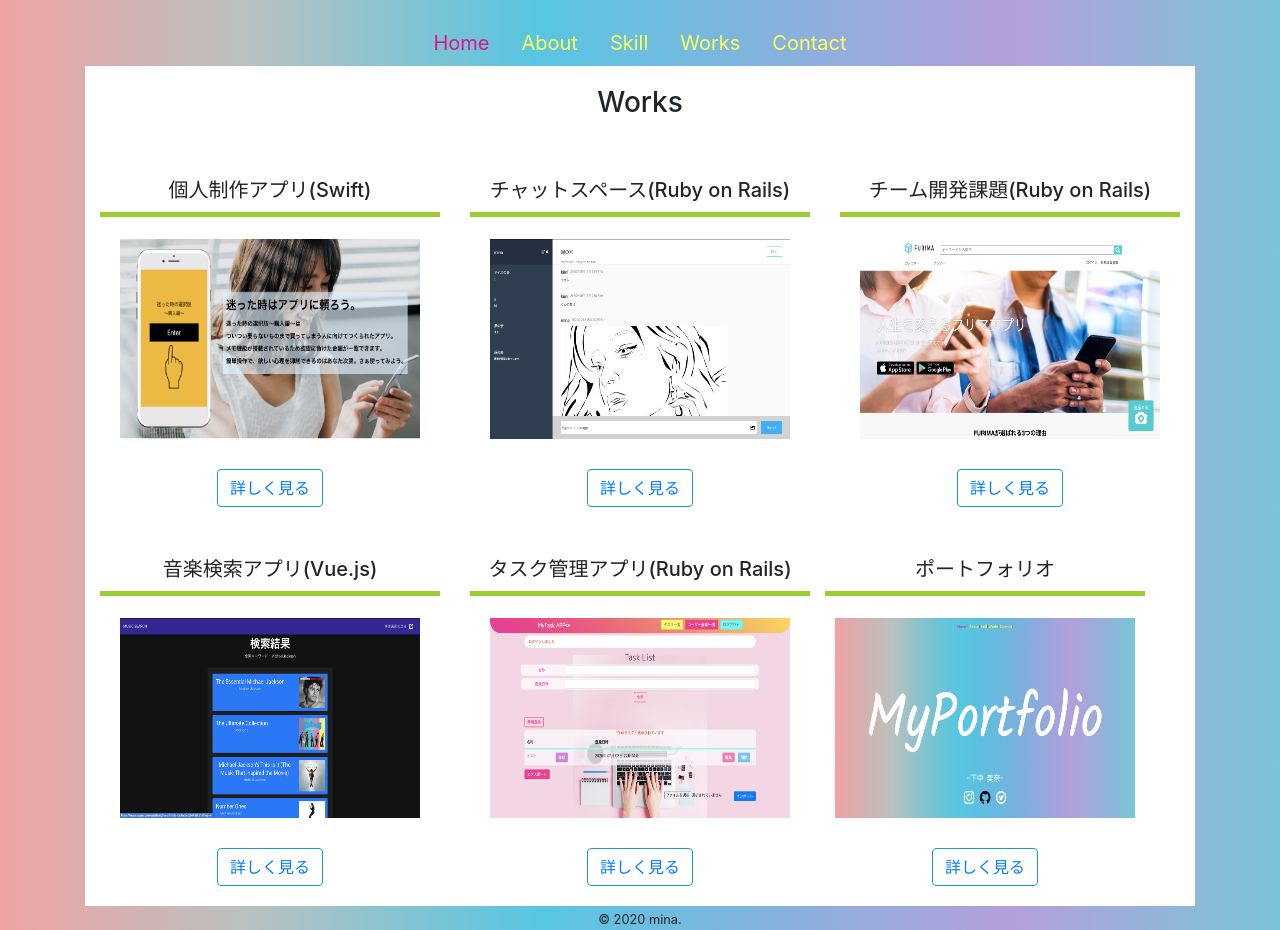
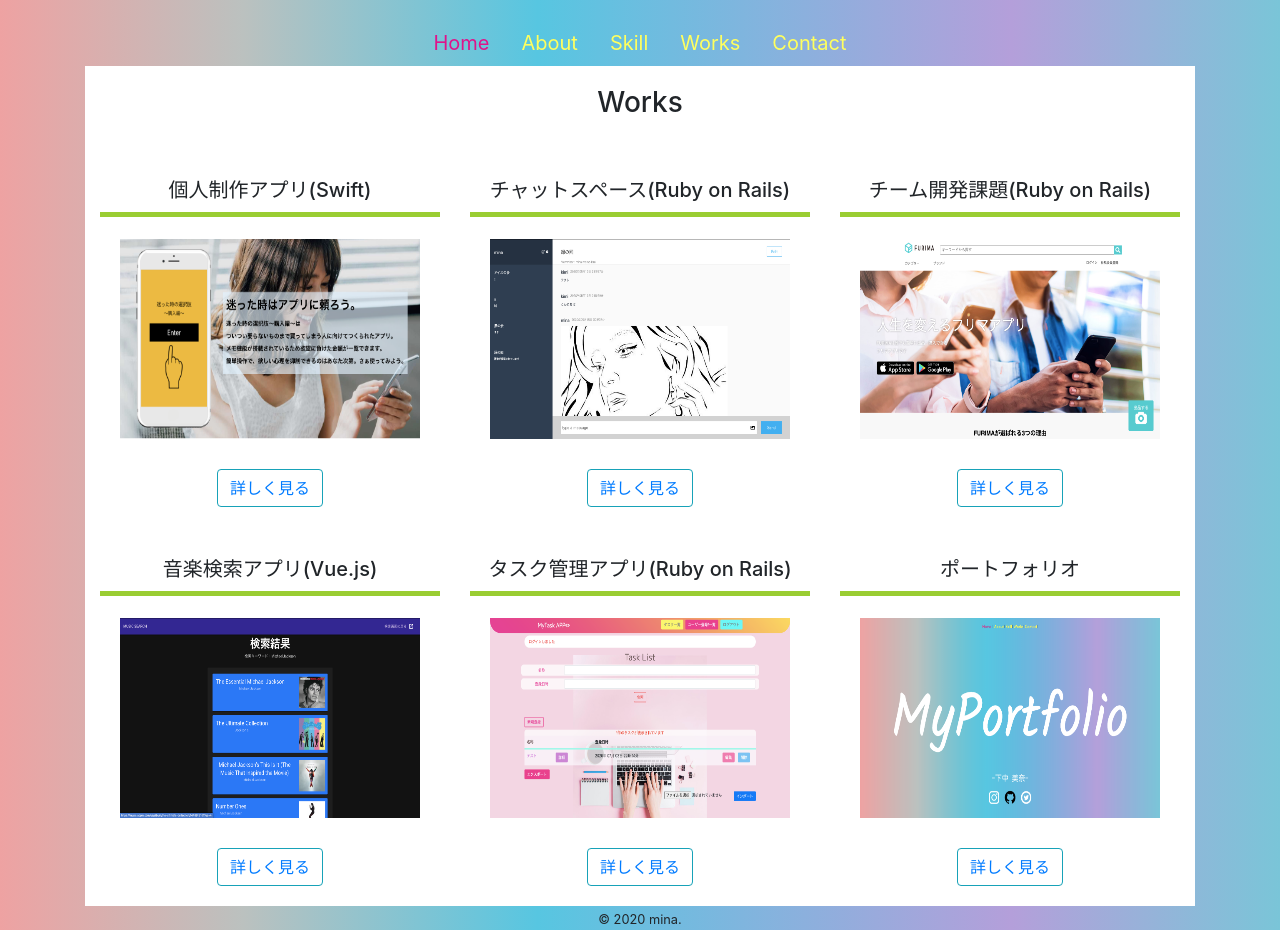
Before and after one commit to kao37/add-LandingPage, a PHP site: page /works.html in a window 1280 px wide. Run offline with PHP 8.4, Linux system fonts and the light colour scheme.

Commit message:
add-全てのリンク完了

```diff
--- a/works.html
+++ b/works.html
@@ -19,8 +19,7 @@
       <li class="nav-item"><a class="nav-link" id= "na2" href="contact.html" >Contact</a></li>    </ul>
     <div class="Works">
       <h3>Works</h3>
-
-          <div class="container">
+          <div class="container ">
             <div class="card-deck">
 <!-- 1枚目 -->
               <div class="col-sm-4">
@@ -59,7 +58,7 @@
                           <img src="image/works/チーム開発.png" class="box-img" width=300px height=200px >
                         </div>
                         <div>
-                      <button type="button" class="btn btn-outline-info" ><a href="https://github.com/kao37/fleamarket_sample_76b/blob/master/README.md">詳しく見る</a></button>
+                          <button type="button" class="btn btn-outline-info" ><a href="https://github.com/kao37/music-search/blob/master/README.md">詳しく見る</a></button>
                         </div>
                       </div>
                   </div>
@@ -78,7 +77,7 @@
                       </div>
                   </div>
               </div>
-  <!-- 2段目目 -->
+  <!-- 5枚目 -->
               <div class="col-sm-4">
                   <div class="panel panel-deafult">
                     <h5 class="card-title" >タスク管理アプリ(Ruby on Rails)</h5>
@@ -92,16 +91,16 @@
                       </div>
                   </div>
               </div>
-  <!-- 3枚目 -->
-              <div class="col-sm4">
+  <!-- 6枚目 -->
+              <div class="col-sm-4">
                   <div class="panel panel-deafult">
                     <h5 class="card-title">ポートフォリオ</h5>
                       <div class="panel-body">
                         <div class="img-box">
-                      <img src="image/works/05.png" class="box-img" width=300px height=200px alt="ポートフォリオ">
+                          <img src="image/works/ポートフォリオ.png" class="box-img" width=300px height=200px alt="ポートフォリオ">
                         </div>
                         <div>
-                      <button type="button" class="btn btn-outline-info"><a href="https://kaomarusan.herokuapp.com/">詳しく見る</a></button>
+                          <button type="button" class="btn btn-outline-info"><a href="https://github.com/kao37/add-LandingPage/tree/master">詳しく見る</a></button>
                         </div>
                       </div>
                   </div>
@@ -113,8 +112,9 @@
       <div class="scoll-elem-wrapper">
         <div class="text-center container"><small>© 2020 mina.</small></div>
       </div>
+    </footer>
   </div>
-    </footer>
+</div>
       <!-- /.container -->
       <script src="https://code.jquery.com/jquery-3.5.1.slim.min.js" integrity="sha384-DfXdz2htPH0lsSSs5nCTpuj/zy4C+OGpamoFVy38MVBnE+IbbVYUew+OrCXaRkfj" crossorigin="anonymous"></script>
       <script src="https://stackpath.bootstrapcdn.com/bootstrap/4.5.0/js/bootstrap.bundle.min.js" integrity="sha384-1CmrxMRARb6aLqgBO7yyAxTOQE2AKb9GfXnEo760AUcUmFx3ibVJJAzGytlQcNXd" crossorigin="anonymous"></script>
```
Also changed, not shown: home.css (line endings or trailing spaces), image/works/ポートフォリオ.png (added). Lines whose indentation alone changed are shown as unchanged.
